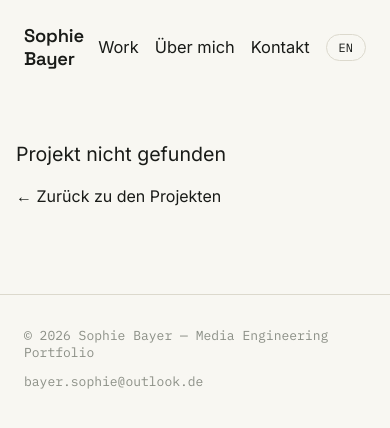
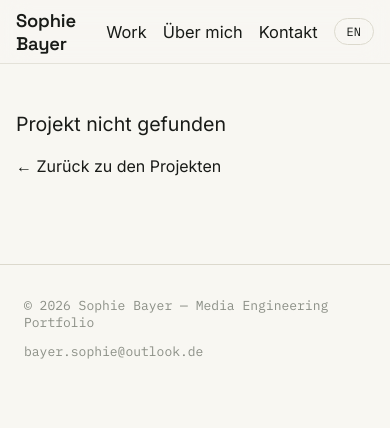
Before and after one commit to bayersophie/bayersophie.github.io, a React (Vite) app: page /de/projects/1 in a window 390 px wide. Shown: the top 428 px of the page. Built offline with nearby package versions, Linux system fonts and the light colour scheme.

Commit message:
Update navigation bar

```diff
--- a/src/index.css
+++ b/src/index.css
@@ -677,15 +677,6 @@ p {
   margin-bottom: 32px;
 }
 
-/*
-   Masonry-style layout
-
-   Images keep their natural aspect ratio.
-   This means portrait and landscape images
-   can sit next to each other without fixed
-   heights or overlapping elements.
-*/
-
 .photography-gallery-grid {
   columns: 2;
   column-gap: 32px;
@@ -830,8 +821,49 @@ p {
    ========================================================= */
 
 @media (max-width: 700px) {
+  /*
+     Fixed mobile navigation
+     -----------------------
+     The header stays visible while scrolling.
+     The background is slightly transparent and blurred.
+  */
+
+  .site-header {
+    position: fixed;
+    top: 0;
+    left: 0;
+
+    width: 100%;
+    height: 72px;
+
+    padding: 0 20px;
+
+    display: flex;
+    align-items: center;
+
+    z-index: 1000;
+
+    background: rgba(248, 247, 242, 0.78);
+
+    -webkit-backdrop-filter: blur(14px);
+    backdrop-filter: blur(14px);
+
+    border-bottom: 1px solid rgba(220, 217, 205, 0.7);
+  }
+
+  .navigation {
+    width: 100%;
+    height: 100%;
+  }
+
+  /*
+     Space for the fixed header so that
+     content does not disappear underneath it.
+  */
+
   main {
     width: min(100% - 40px, 700px);
+    padding-top: 72px;
   }
 
   .projects {
@@ -893,8 +925,22 @@ p {
    ========================================================= */
 
 @media (max-width: 600px) {
+  .site-header {
+    height: 64px;
+    padding: 0 16px;
+  }
+
+  .navigation-links {
+    gap: 16px;
+  }
+
+  .navigation-links a {
+    font-size: 1.025rem;
+  }
+
   main {
     width: min(100% - 32px, 1200px);
+    padding-top: 64px;
   }
 
   section {
@@ -908,14 +954,6 @@ p {
   h2 {
     font-size: 2.625rem;
   }
-
-  .navigation-links {
-    gap: 16px;
-  }
-
-  .navigation-links a {
-    font-size: 1.025rem;
-  }
 }
 
 /* =========================================================
@@ -925,6 +963,7 @@ p {
 section {
   scroll-margin-top: 80px;
 }
+
 /* =========================================================
    Footer
    ========================================================= */
@@ -959,7 +998,7 @@ section {
 }
 
 /* =========================================================
-   Simple project image (Arduino, Streaming, ...)
+   Simple project image
    ========================================================= */
 
 .project-page-image {
@@ -989,6 +1028,7 @@ section {
     opacity: 0;
     transform: translateY(24px);
   }
+
   to {
     opacity: 1;
     transform: translateY(0);
@@ -1013,11 +1053,12 @@ section {
   animation: fade-in-up 0.6s cubic-bezier(0.22, 1, 0.36, 1) both;
 }
 
-/* Scroll-triggered reveal, toggled by the useReveal hook */
+/* Scroll-triggered reveal */
 
 .reveal {
   opacity: 0;
   transform: translateY(28px);
+
   transition:
     opacity 0.7s cubic-bezier(0.22, 1, 0.36, 1),
     transform 0.7s cubic-bezier(0.22, 1, 0.36, 1);
@@ -1027,6 +1068,10 @@ section {
   opacity: 1;
   transform: translateY(0);
 }
+
+/* =========================================================
+   Reduced Motion
+   ========================================================= */
 
 @media (prefers-reduced-motion: reduce) {
   .hero h1,
--- a/src/main.tsx
+++ b/src/main.tsx
@@ -1,19 +1,42 @@
-import { StrictMode } from "react";
+import { StrictMode, useEffect } from "react";
 import { createRoot } from "react-dom/client";
-import { BrowserRouter, Navigate, Route, Routes } from "react-router-dom";
+import {
+  BrowserRouter,
+  Navigate,
+  Route,
+  Routes,
+  useLocation,
+} from "react-router-dom";
 
 import "./index.css";
 
 import App from "./App";
 import ProjectPage from "./pages/ProjectPage";
 
+function ScrollToTop() {
+  const { pathname } = useLocation();
+
+  useEffect(() => {
+    window.scrollTo({
+      top: 0,
+      left: 0,
+      behavior: "instant",
+    });
+  }, [pathname]);
+
+  return null;
+}
+
 createRoot(document.getElementById("root")!).render(
   <StrictMode>
     <BrowserRouter>
+      <ScrollToTop />
+
       <Routes>
         <Route path="/" element={<Navigate to="/en" replace />} />
 
         <Route path="/en" element={<App language="en" />} />
+
         <Route path="/de" element={<App language="de" />} />
 
         <Route
```
